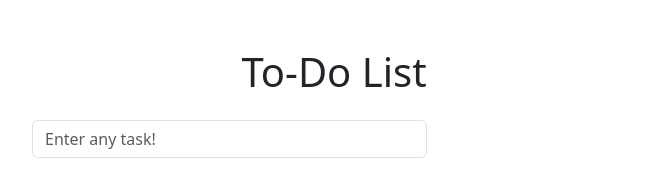
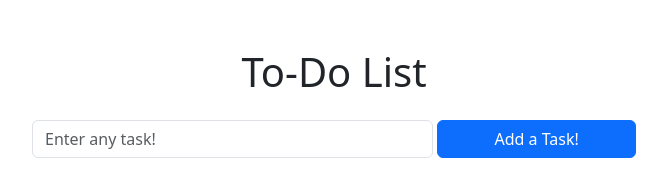
Before and after one commit to CopperCoder227/ToDoList, a plain HTML site: page index.html in a window 1280 px wide. Shown: the whole page, without its empty margins (306-973 px from the left). Drawn offline with nearby package versions, Linux system fonts and the light colour scheme.

Commit message:
we made the list

```diff
--- a/index.html
+++ b/index.html
@@ -31,7 +31,8 @@
       <div class="row justify-content-center">
         <div class="col-md-8 col-lg-6">
           <div class="h1 text-center mb-4">To-Do List</div>
-          <div class="row">
+          <div class="row g-1">
+            <!-- g-# is the tag for a gutter, 1-2 is smaller, 4-5 is larger ~ changes the in-between on btn thingy-->
             <div class="col-8">
               <input
                 type="text"
@@ -40,8 +41,13 @@
                 placeholder="Enter any task!"
               />
             </div>
-            <div class="col-4"></div>
+            <div class="col-4">
+              <button id="addTaskButton" class="btn btn-primary w-100">
+                Add a Task!
+              </button>
+            </div>
           </div>
+          <ul id="taskList" class="list-group mt-3"></ul>
         </div>
       </div>
     </main>
```
